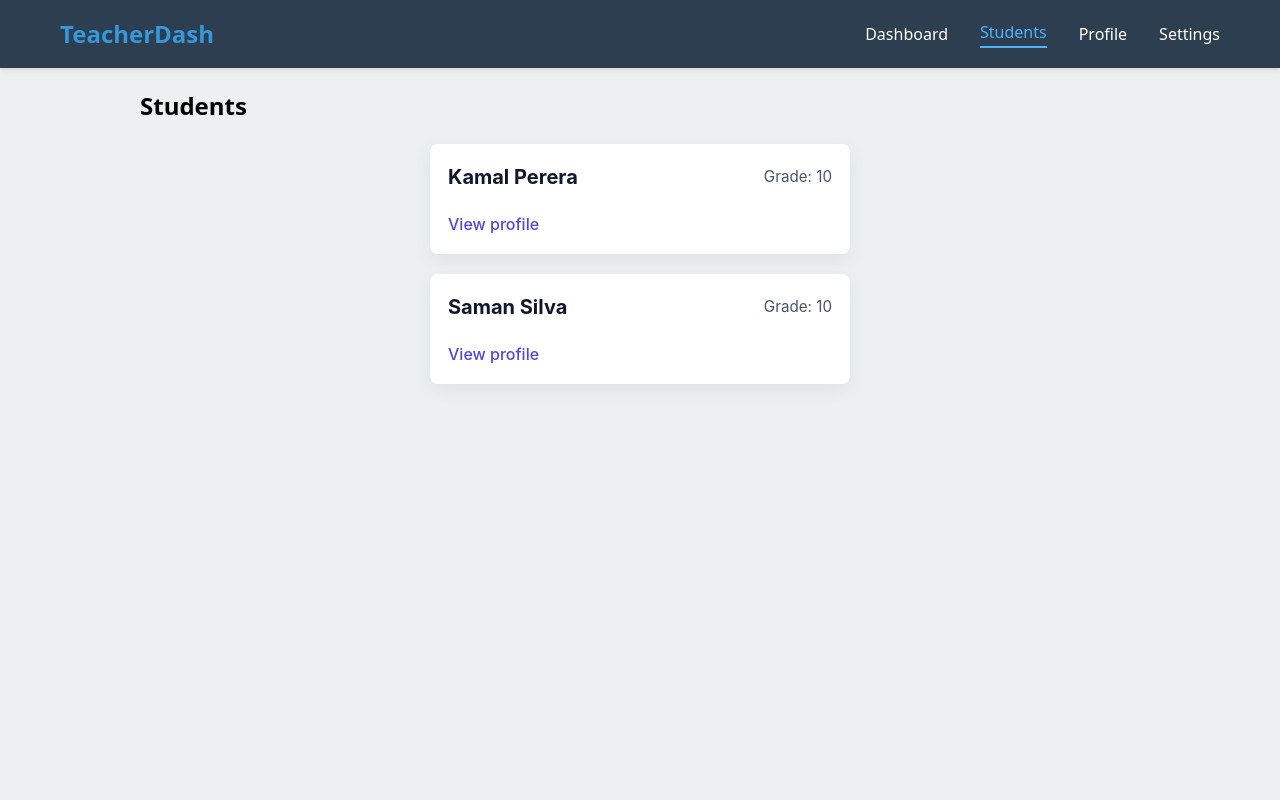
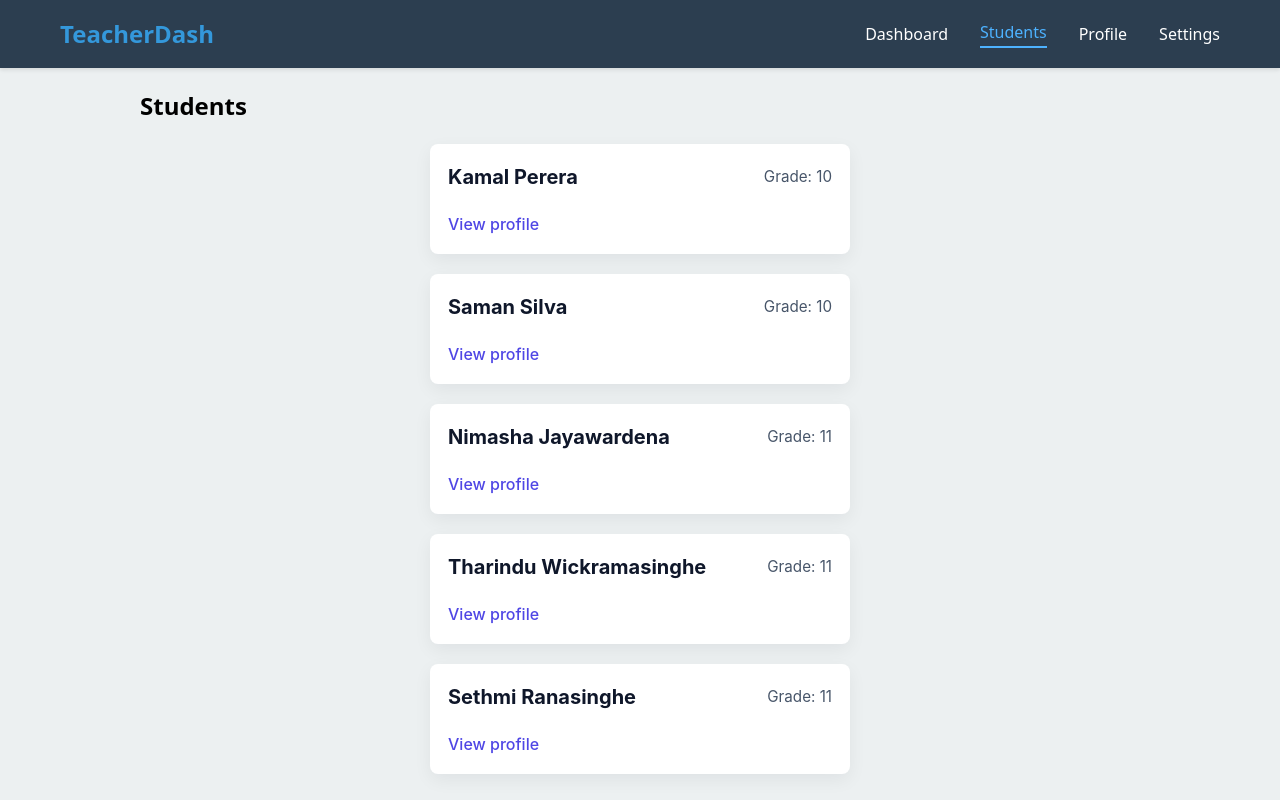
Before and after one commit to Lalindu0923/githubTester, a React (Vite) app in the folder frontendTest/: page /students in a window 1280 px wide. Built offline with nearby package versions, Linux system fonts and the light colour scheme.

Commit message:
Add three Grade 11 students with profile data

```diff
--- a/frontendTest/src/components/StudentPage.jsx
+++ b/frontendTest/src/components/StudentPage.jsx
@@ -27,6 +27,42 @@ const studentsData = {
       { name: 'History', marks: { term1: 71, term2: 68, term3: 73 } },
       { name: 'Computer', marks: { term1: 91, term2: 90, term3: 93 } }
     ]
+  },
+  3: {
+    id: 3,
+    name: 'Nimasha Jayawardena',
+    grade: '11',
+    subjects: [
+      { name: 'Mathematics', marks: { term1: 84, term2: 88, term3: 86 } },
+      { name: 'Science', marks: { term1: 81, term2: 79, term3: 85 } },
+      { name: 'English', marks: { term1: 90, term2: 92, term3: 91 } },
+      { name: 'History', marks: { term1: 74, term2: 77, term3: 79 } },
+      { name: 'Computer', marks: { term1: 93, term2: 95, term3: 94 } }
+    ]
+  },
+  4: {
+    id: 4,
+    name: 'Tharindu Wickramasinghe',
+    grade: '11',
+    subjects: [
+      { name: 'Mathematics', marks: { term1: 76, term2: 80, term3: 82 } },
+      { name: 'Science', marks: { term1: 88, term2: 86, term3: 89 } },
+      { name: 'English', marks: { term1: 79, term2: 83, term3: 81 } },
+      { name: 'History', marks: { term1: 70, term2: 73, term3: 75 } },
+      { name: 'Computer', marks: { term1: 85, term2: 87, term3: 90 } }
+    ]
+  },
+  5: {
+    id: 5,
+    name: 'Sethmi Ranasinghe',
+    grade: '11',
+    subjects: [
+      { name: 'Mathematics', marks: { term1: 91, term2: 89, term3: 93 } },
+      { name: 'Science', marks: { term1: 87, term2: 90, term3: 88 } },
+      { name: 'English', marks: { term1: 94, term2: 93, term3: 95 } },
+      { name: 'History', marks: { term1: 80, term2: 82, term3: 84 } },
+      { name: 'Computer', marks: { term1: 96, term2: 94, term3: 97 } }
+    ]
   }
 }
 
--- a/frontendTest/src/components/Students.jsx
+++ b/frontendTest/src/components/Students.jsx
@@ -12,6 +12,21 @@ const sampleStudents = [
     id: 2,
     name: 'Saman Silva',
     grade: '10'
+  },
+  {
+    id: 3,
+    name: 'Nimasha Jayawardena',
+    grade: '11'
+  },
+  {
+    id: 4,
+    name: 'Tharindu Wickramasinghe',
+    grade: '11'
+  },
+  {
+    id: 5,
+    name: 'Sethmi Ranasinghe',
+    grade: '11'
   }
 ]
 
```
